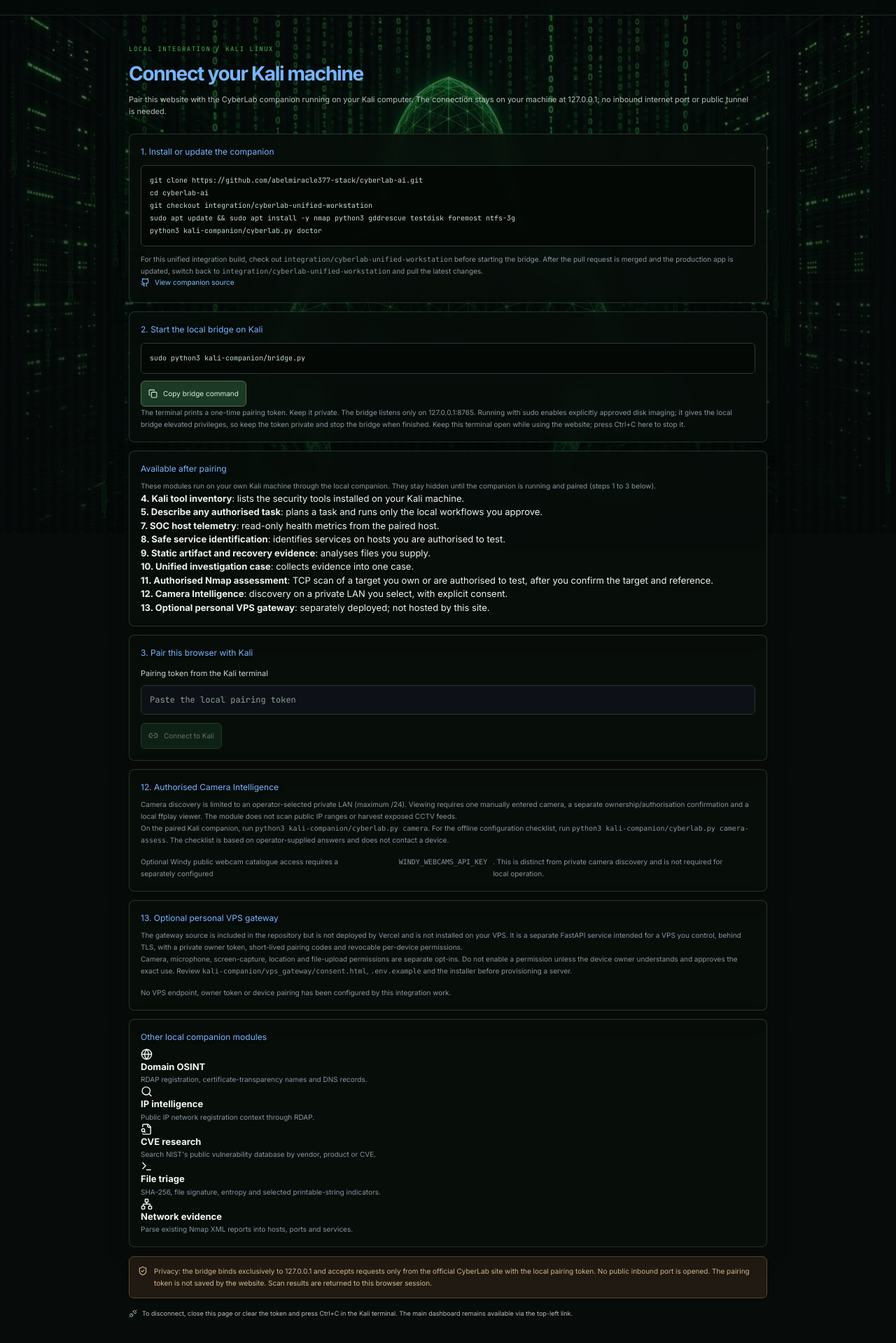
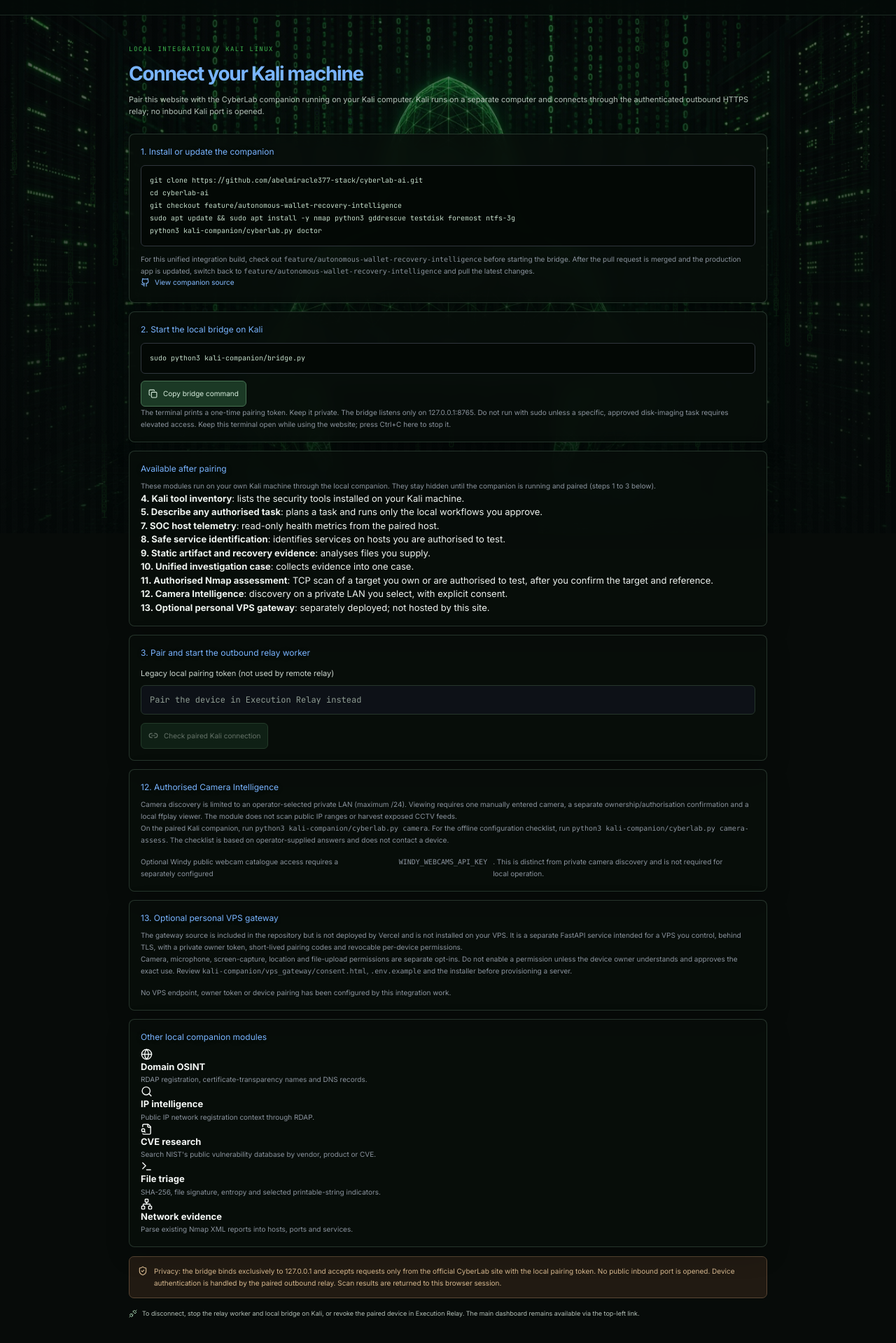
Before and after one commit to abelmiracle377-stack/cyberlab-ai, a Next.js app: page /kali-connection in a window 1280 px wide. Shown: the part 38-1957 px from the top of the page at 70% size. Built offline with nearby package versions, Linux system fonts and the light colour scheme.

Commit message:
Align Kali connection page wording with separate-machine relay

```diff
--- a/app/kali-connection/page.tsx
+++ b/app/kali-connection/page.tsx
@@ -226,17 +226,17 @@ export default function KaliConnectionPage() {
       <div className="agent-heading">
         <div className="agent-overline">LOCAL INTEGRATION / KALI LINUX</div>
         <h1>Connect your Kali machine</h1>
-        <p>Pair this website with the CyberLab companion running on your Kali computer. The connection stays on your machine at 127.0.0.1; no inbound internet port or public tunnel is needed.</p>
+        <p>Pair this website with the CyberLab companion running on your Kali computer. Kali runs on a separate computer and connects through the authenticated outbound HTTPS relay; no inbound Kali port is opened.</p>
       </div>
 
       <section className="kali-panel">
         <h2>1. Install or update the companion</h2>
         <pre>{`git clone https://github.com/abelmiracle377-stack/cyberlab-ai.git
 cd cyberlab-ai
-git checkout integration/cyberlab-unified-workstation
+git checkout feature/autonomous-wallet-recovery-intelligence
 sudo apt update && sudo apt install -y nmap python3 gddrescue testdisk foremost ntfs-3g
 python3 kali-companion/cyberlab.py doctor`}</pre>
-        <p>For this unified integration build, check out <code>integration/cyberlab-unified-workstation</code> before starting the bridge. After the pull request is merged and the production app is updated, switch back to <code>integration/cyberlab-unified-workstation</code> and pull the latest changes.</p>
+        <p>For this unified integration build, check out <code>feature/autonomous-wallet-recovery-intelligence</code> before starting the bridge. After the pull request is merged and the production app is updated, switch back to <code>feature/autonomous-wallet-recovery-intelligence</code> and pull the latest changes.</p>
         <a href="https://github.com/abelmiracle377-stack/cyberlab-ai/tree/main/kali-companion" target="_blank" rel="noreferrer"><Github size={13}/> View companion source</a>
       </section>
 
@@ -244,7 +244,7 @@ python3 kali-companion/cyberlab.py doctor`}</pre>
         <h2>2. Start the local bridge on Kali</h2>
         <pre>sudo python3 kali-companion/bridge.py</pre>
         <button className="report-download" type="button" onClick={copyCommand}><Copy size={13}/>{copied?"Copied":"Copy bridge command"}</button>
-        <p>The terminal prints a one-time pairing token. Keep it private. The bridge listens only on 127.0.0.1:8765. Running with sudo enables explicitly approved disk imaging; it gives the local bridge elevated privileges, so keep the token private and stop the bridge when finished. Keep this terminal open while using the website; press Ctrl+C here to stop it.</p>
+        <p>The terminal prints a one-time pairing token. Keep it private. The bridge listens only on 127.0.0.1:8765. Do not run with sudo unless a specific, approved disk-imaging task requires elevated access. Keep this terminal open while using the website; press Ctrl+C here to stop it.</p>
       </section>
 
       {!connected&&<section className="kali-panel">
@@ -263,10 +263,10 @@ python3 kali-companion/cyberlab.py doctor`}</pre>
         </ul>
       </section>}
       <section className="kali-panel">
-        <h2>3. Pair this browser with Kali</h2>
-        <label className="bridge-label">Pairing token from the Kali terminal<input type="password" autoComplete="off" value={token} onChange={e=>{setToken(e.target.value);setConnected(false);sessionStorage.removeItem("cyberlab.kaliBridgeToken");}} placeholder="Paste the local pairing token"/></label>
-        <button className="report-download" type="button" disabled={!token.trim()||checking} onClick={connectBridge}>{checking?<><LoaderCircle size={14}/> Connecting…</>:<><Link2 size={14}/> Connect to Kali</>}</button>
-        {connected&&<p className="bridge-connected"><CheckCircle2 size={14}/> Connected to your local companion. The pairing token is held only in this page's memory.</p>}
+        <h2>3. Pair and start the outbound relay worker</h2>
+        <label className="bridge-label">Legacy local pairing token (not used by remote relay)<input type="password" autoComplete="off" value={token} onChange={e=>{setToken(e.target.value);setConnected(false);sessionStorage.removeItem("cyberlab.kaliBridgeToken");}} placeholder="Pair the device in Execution Relay instead"/></label>
+        <button className="report-download" type="button" disabled={!token.trim()||checking} onClick={connectBridge}>{checking?<><LoaderCircle size={14}/> Connecting…</>:<><Link2 size={14}/> Check paired Kali connection</>}</button>
+        {connected&&<p className="bridge-connected"><CheckCircle2 size={14}/> Connected to the separate Kali machine through the secure relay.</p>}
         {connected&&companion&&<section className="kali-panel" style={{marginTop:12}}>
           <h2>Paired companion</h2>
           <div className="malware-kv"><span>Companion</span><strong>{companion.label}</strong></div>
@@ -410,8 +410,8 @@ python3 kali-companion/cyberlab.py doctor`}</pre>
         <div className="kali-module-grid">{modules.map(({icon:Icon,title,detail})=><div className="kali-module" key={title}><Icon size={17}/><div><strong>{title}</strong><p>{detail}</p></div></div>)}</div>
       </section>
 
-      <div className="kali-warning"><ShieldCheck size={14}/> Privacy: the bridge binds exclusively to 127.0.0.1 and accepts requests only from the official CyberLab site with the local pairing token. No public inbound port is opened. The pairing token is not saved by the website. Scan results are returned to this browser session.</div>
-      <div className="agent-disclaimer"><Unplug size={12}/> To disconnect, close this page or clear the token and press Ctrl+C in the Kali terminal. The main dashboard remains available via the top-left link.</div>
+      <div className="kali-warning"><ShieldCheck size={14}/> Privacy: the bridge binds exclusively to 127.0.0.1 and accepts requests only from the official CyberLab site with the local pairing token. No public inbound port is opened. Device authentication is handled by the paired outbound relay. Scan results are returned to this browser session.</div>
+      <div className="agent-disclaimer"><Unplug size={12}/> To disconnect, stop the relay worker and local bridge on Kali, or revoke the paired device in Execution Relay. The main dashboard remains available via the top-left link.</div>
     </section>
   </main>;
 }
```
